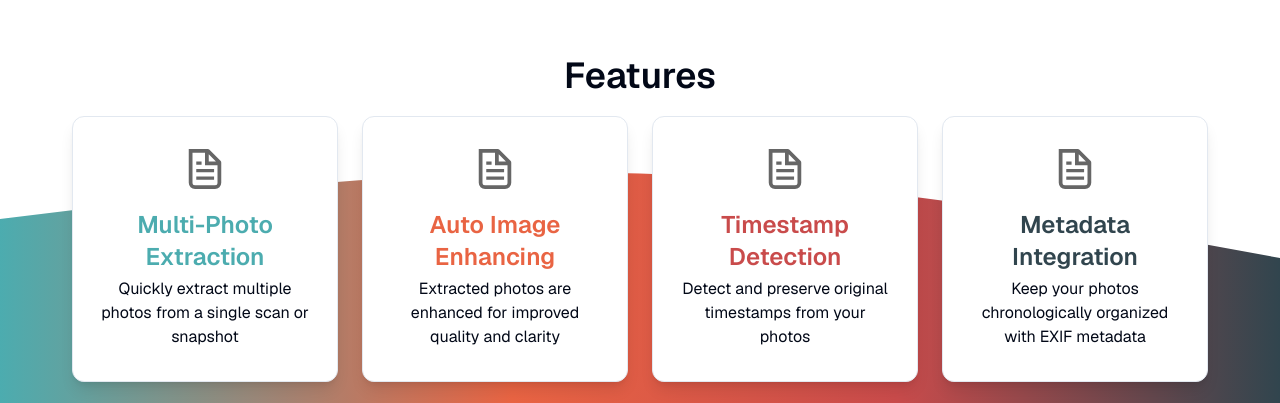
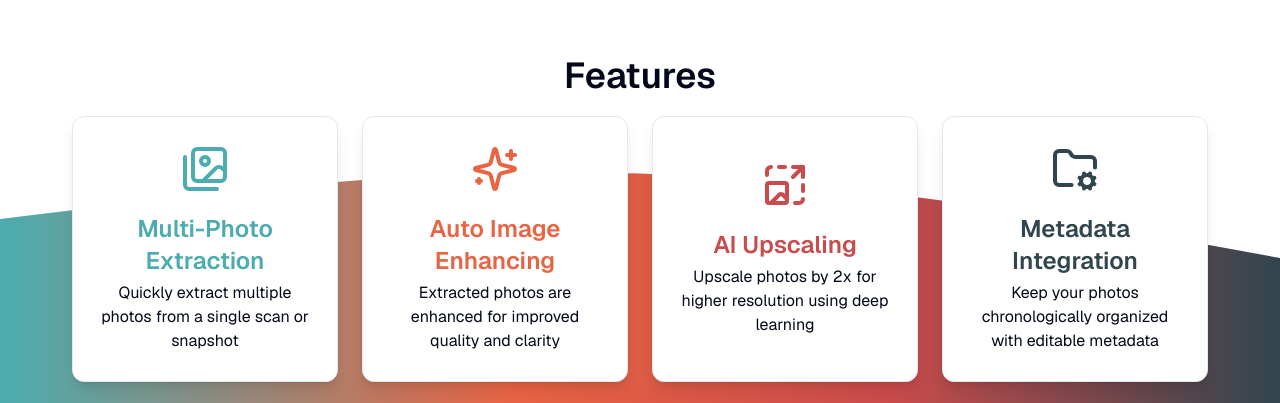
Before and after one commit to granganantjyot/lumina, a Next.js app in the folder frontend/lumina/: page / in a window 1280 px wide. Shown: the part 816-1219 px from the top of the page. Built offline with nearby package versions, Linux system fonts and the light colour scheme.

Commit message:
Updated descriptions and icons

```diff
--- a/frontend/lumina/src/components/features.tsx
+++ b/frontend/lumina/src/components/features.tsx
@@ -2,6 +2,7 @@ import * as React from "react"
 
 import { Card, CardContent } from "@/components/ui/card"
 import clsx from "clsx";
+import { FolderCog, Images, ImageUpscale, Sparkles } from "lucide-react";
 
 
 interface FeaturesComponentProps {
@@ -9,11 +10,32 @@ interface FeaturesComponentProps {
 }
 
 
+const iconSize = 48
 const features = [
-    { "name": "Multi-Photo Extraction", "description": "Quickly extract multiple photos from a single scan or snapshot", "color": "#4cacaf" },
-    { "name": "Auto Image Enhancing",   "description": "Extracted photos are enhanced for improved quality and clarity", "color": "#e96443"},
-    { "name": "Timestamp Detection",    "description": "Detect and preserve original timestamps from your photos",       "color": "#c94b4b"},
-    { "name": "Metadata Integration",   "description": "Keep your photos chronologically organized with EXIF metadata",  "color": "#31454e" },
+    {
+        "name": "Multi-Photo Extraction",
+        "description": "Quickly extract multiple photos from a single scan or snapshot",
+        "color": "#4cacaf",
+        "icon" :  <Images size={iconSize}/>
+    },
+    {
+        "name": "Auto Image Enhancing",
+        "description": "Extracted photos are enhanced for improved quality and clarity",
+        "color": "#e96443",
+        "icon" :  <Sparkles size={iconSize}/>
+    },
+    {
+        "name": "AI Upscaling",
+        "description": "Upscale photos by 2x for higher resolution using deep learning",
+        "color": "#c94b4b",
+        "icon" :  <ImageUpscale size={iconSize}/>
+    },
+    {
+        "name": "Metadata Integration",
+        "description": "Keep your photos chronologically organized with editable metadata",
+        "color": "#31454e",
+        "icon" :  <FolderCog size={iconSize}/>
+    },
 
 ]
 
@@ -22,15 +44,15 @@ export default function FeaturesComponent({ className }: FeaturesComponentProps)
         <div className={clsx("grid lg:grid-cols-4 md:grid-cols-2 gap-6 w-full justify-center", className)}>
 
 
-
             {features.map((f, index) => (
                 <Card key={index} className="flex-1 min-w-[200px] max-w-[1/5] shadow-lg">
 
 
                     <CardContent className="flex flex-col aspect-square items-center justify-center p-6 text-center ">
-                        <img src={"/file.svg"} className="aspect-square w-10 mb-5" />
-
-                        <p className="text-2xl font-semibold" style={{color : f.color}}>{f.name}</p>
+                        <div className="mb-5" style={{color: f.color}}>
+                            {f.icon}
+                        </div>
+                        <p className="text-2xl font-semibold" style={{ color: f.color }}>{f.name}</p>
                         <p className="mt-1">{f.description}</p>
                     </CardContent>
                 </Card>
```
